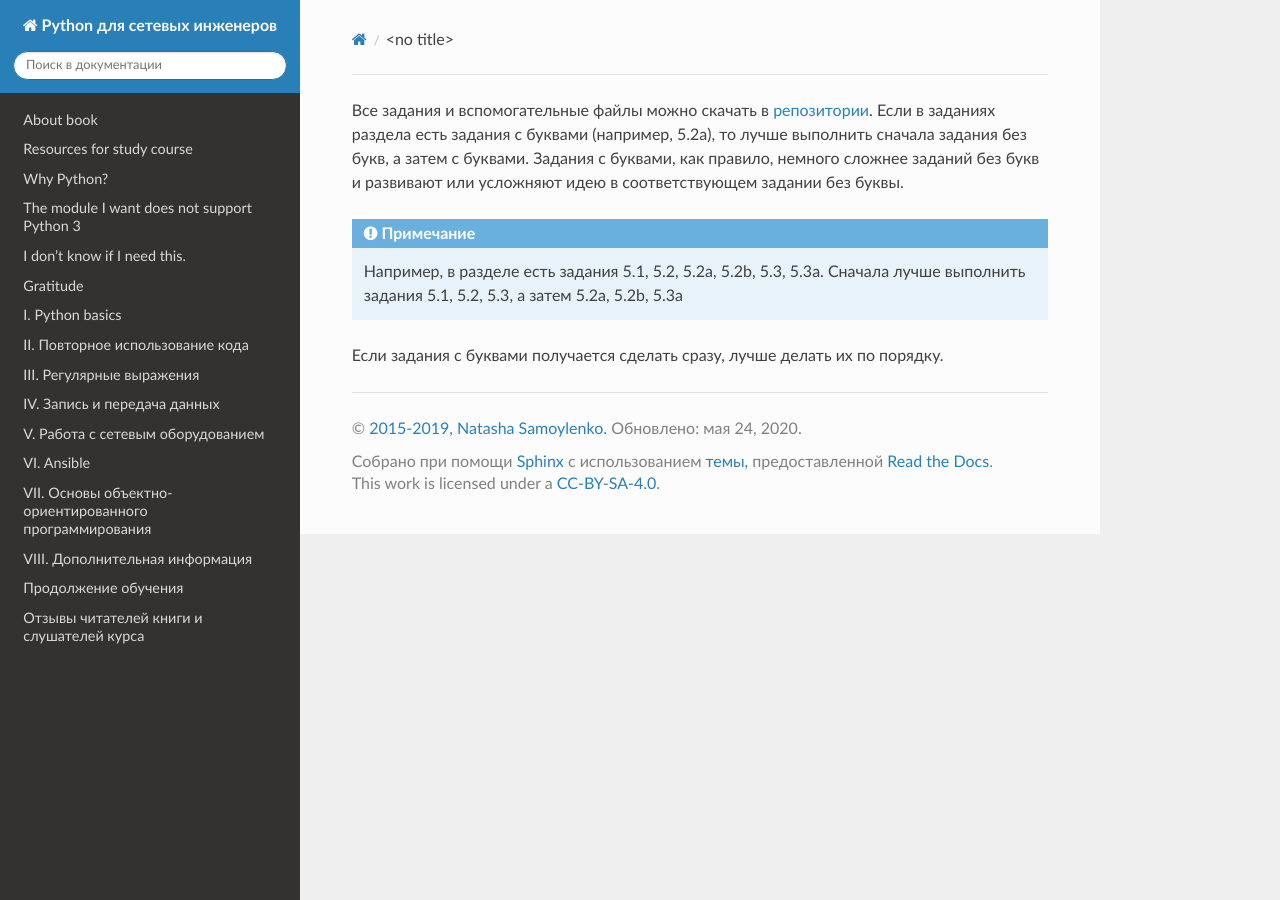
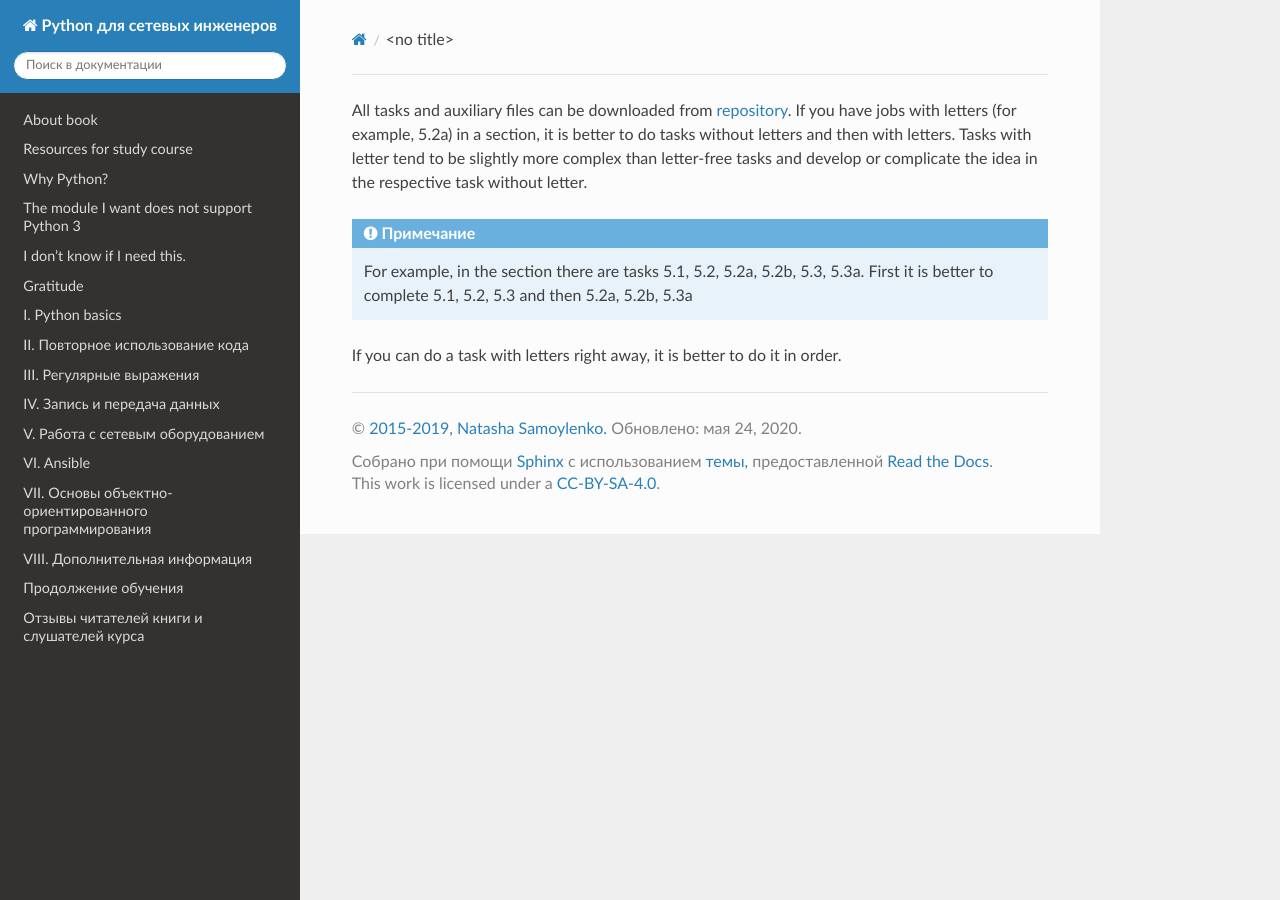
Before and after one commit to Aidar5/nattoeng, a Sphinx documentation site: the page built from docs/source/exercises/exercises_intro.rst, in a window 1280 px wide. Built offline with Sphinx 7.4.7 and the Read the Docs theme 2.0.0, drawn with Linux system fonts in a browser that asks for light colours; pages that are not in the unit, such as notebooks, are missing from menus.

Commit message:
Update exercises_intro.rst

```diff
--- a/docs/source/exercises/exercises_intro.rst
+++ b/docs/source/exercises/exercises_intro.rst
@@ -1,14 +1,10 @@
-Все задания и вспомогательные файлы можно скачать в
-`репозитории <https://github.com/natenka/pyneng-examples-exercises/>`__.
-Если в заданиях раздела есть задания с буквами (например, 5.2a), то
-лучше выполнить сначала задания без букв, а затем с буквами. Задания с
-буквами, как правило, немного сложнее заданий без букв и развивают или
-усложняют идею в соответствующем задании без буквы.
+All tasks and auxiliary files can be downloaded from
+`repository <https://github.com/natenka/pyneng-examples-exercises/>`__.
+If you have jobs with letters (for example, 5.2a) in a section, it is better to do tasks without letters and then with letters. Tasks with letter tend to be slightly more complex than letter-free tasks and develop or complicate the idea in the respective task without letter.
 
 .. note::
-    Например, в разделе есть задания 5.1, 5.2, 5.2a, 5.2b, 5.3, 5.3a.
-    Сначала лучше выполнить задания 5.1, 5.2, 5.3, а затем 5.2a, 5.2b,
+    For example, in the section there are tasks 5.1, 5.2, 5.2a, 5.2b, 5.3, 5.3a.
+    First it is better to complete 5.1, 5.2, 5.3 and then 5.2a, 5.2b,
     5.3a
 
-Если задания с буквами получается сделать сразу, лучше делать их по
-порядку.
+If you can do a task with letters right away, it is better to do it in order.
```
